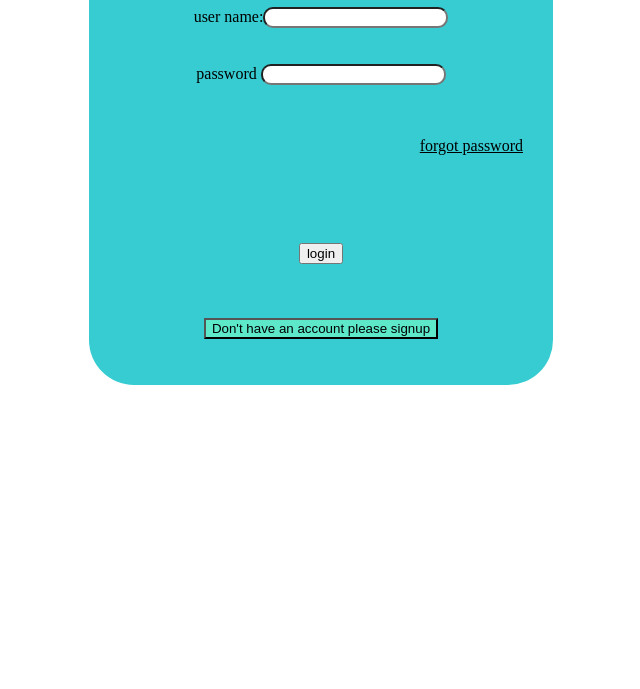
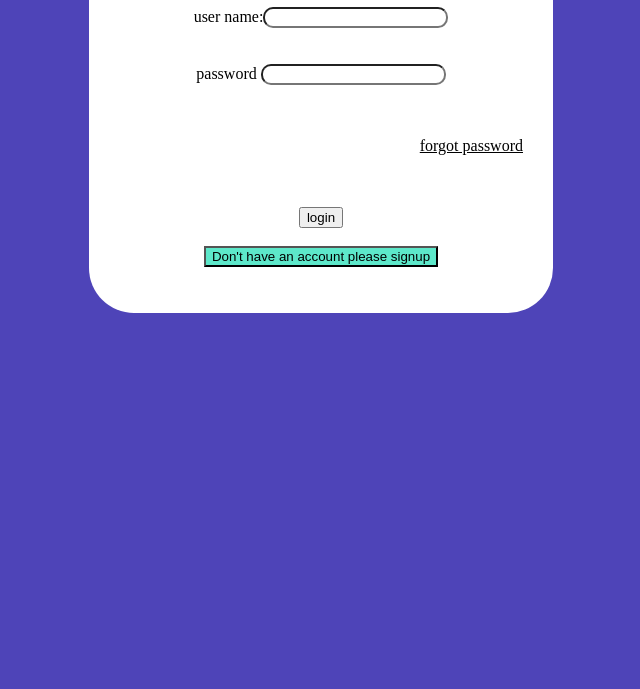
Before and after one commit to Lavanya-95530/training, a plain HTML site: page jsweb1.html in a window 1280 px wide. Shown: the part 111-800 px from the top of the page, without its empty margins (319-959 px from the left). Drawn offline with Linux system fonts and the light colour scheme.

Commit message:
Add files via upload

```diff
--- a/jsweb1.html
+++ b/jsweb1.html
@@ -4,13 +4,14 @@
 <style>
                body {
 
-                     background-image:url(/home/feuji/Downloads/web2.jpeg);
+                    // background-image:url(/home/feuji/Downloads/web2.jpeg);
+                    background-color:#4e44b8;
                       background-attachment:fixed;
                       background-size:100%,100%;
  }
 
                .p{
-                  background-color:#36ccd1;
+                  background-color:white;
                    background-position:center;
                    text-align:center;
                    margin-left:400px;
@@ -39,8 +40,8 @@
                   <label for="password">password</label>
                   <input type="password" id="password"> <br><br><br>
 
-   <div ><p class=k>  <u>forgot password</u></p><br><br><br><br>
-                  <button onclick="msg()" >login</button><br><br><br><br></div>
+   <div ><p class=k>  <u>forgot password</u></p><br><br>
+                  <button onclick="msg()" >login</button><br><br></div>
 
                   <button style="background-color:#5de8ca">Don't have an account please signup</button>
 </p>
```
